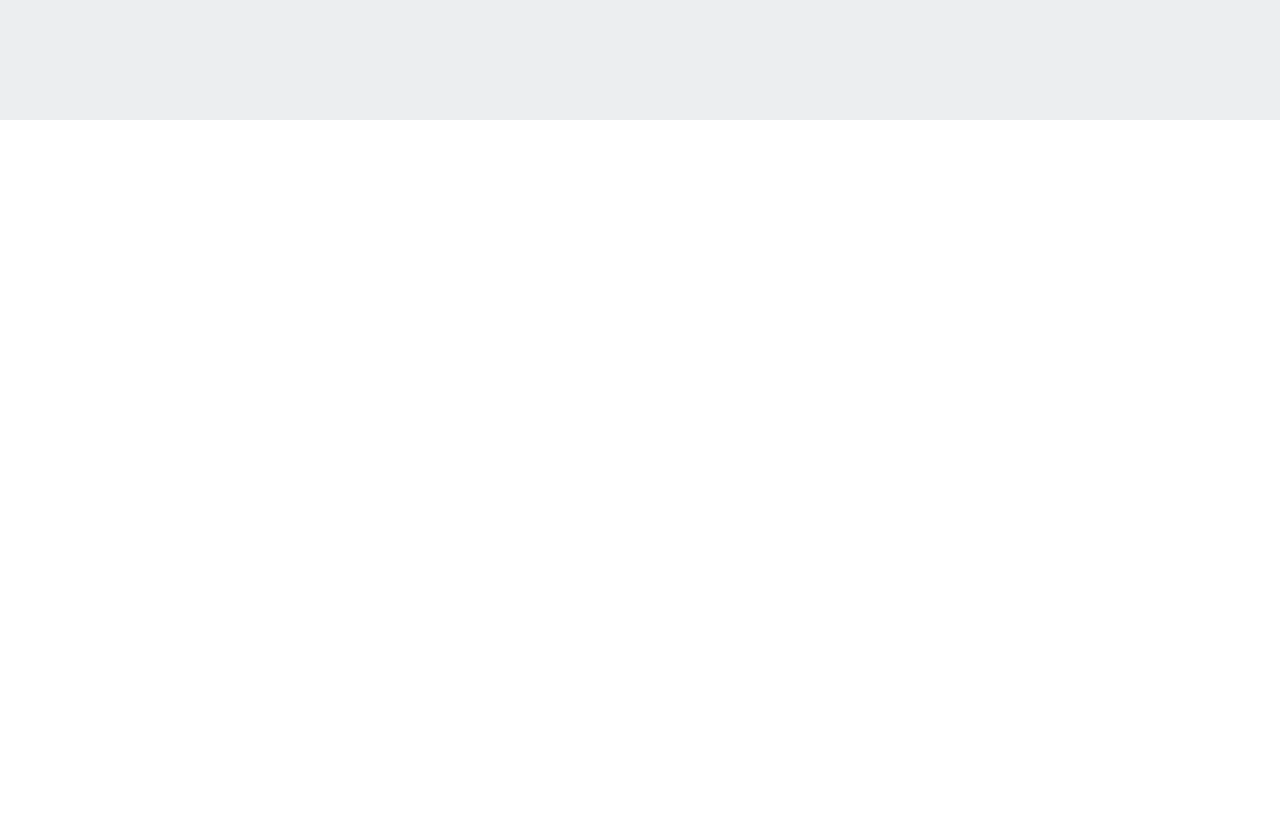
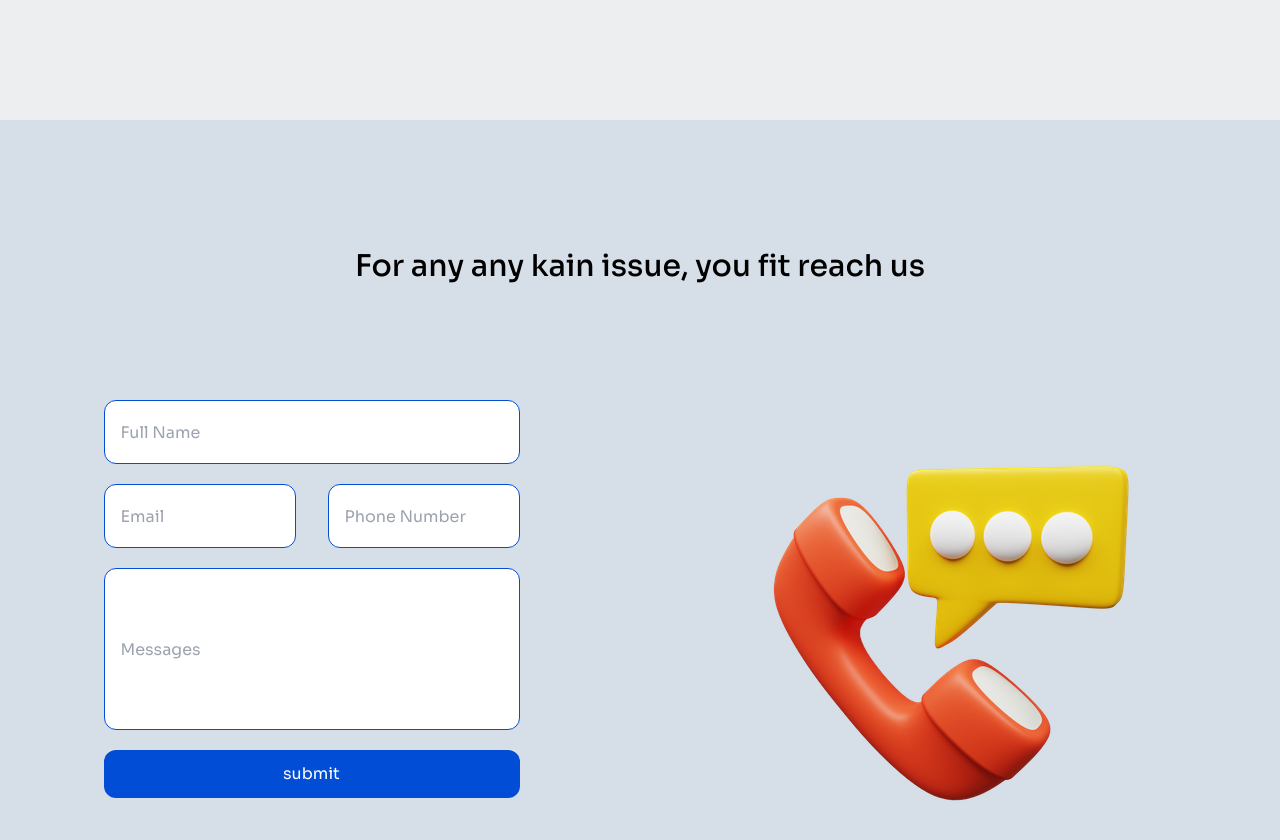
Before and after one commit to kiisidev/BOOK-A-DOC, a React (Vite) app: page / in a window 1280 px wide. Shown: the part 2280-3120 px from the top of the page. Before the commit the page ends 2400 px from the top, so only its background shows below. Built offline with nearby package versions, Linux system fonts and the light colour scheme.

Commit message:
made the contact section

```diff
--- a/src/Home.jsx
+++ b/src/Home.jsx
@@ -1,6 +1,7 @@
 import Services from "./components/Services";
 import Header from "./components/Header";
 import About from "./components/About";
+import Contact from "./components/Contact";
 
 const Home = () => {
   return (
@@ -8,6 +9,7 @@ const Home = () => {
       <Header />
       <Services />
       <About />
+      <Contact />
     </>
   );
 };
--- /dev/null
+++ b/src/components/Contact.jsx
@@ -0,0 +1,46 @@
+import contact from "../assets/contact.webp";
+export default function Contact() {
+  return (
+    <section className=" h-[100vh] bg-midAsh">
+      <h3 className="text-center relative top-16 pt-16 text-3xl font-medium ">
+        For any any kain issue, you fit reach us
+      </h3>
+      <div className="flex justify-around mt-40">
+        <aside>
+          <form className="grid grid-cols-2">
+            <input
+              type="text"
+              name="name"
+              placeholder="Full Name"
+              className=" gridy w-100 h-16 rounded-xl border-[1px] mt-5  p-4 border-hint"
+            />
+            <input
+              type="email"
+              name="email"
+              placeholder="Email"
+              className="w-48 h-16 rounded-xl border-[1px] mt-5 p-4 border-hint"
+            />
+            <input
+              type="text"
+              name="number"
+              placeholder="Phone Number"
+              className="w-48 h-16 rounded-xl border-[1px] mt-5 p-4 ml-4 border-hint"
+            />
+            <input
+              type="text"
+              name="messages"
+              placeholder="Messages"
+              className="w-100 gridy h-16 rounded-xl border-[1px]   mt-5 px-4 py-20   border-hint"
+            />
+            <button className=" gridy rounded-xl px-4 py-3  mt-5 bg-hint text-white">
+              submit
+            </button>
+          </form>
+        </aside>
+        <aside>
+          <img src={contact} alt="contact" />
+        </aside>
+      </div>
+    </section>
+  );
+}
--- a/src/index.css
+++ b/src/index.css
@@ -15,6 +15,11 @@ html{
     margin: 0;
     font-family: Sora;
     box-sizing: border-box;
+}
+
+
+.gridy{
+  grid-column: 1/3;
 }
 *::selection{
     background-color: #7c7c7c;
```
